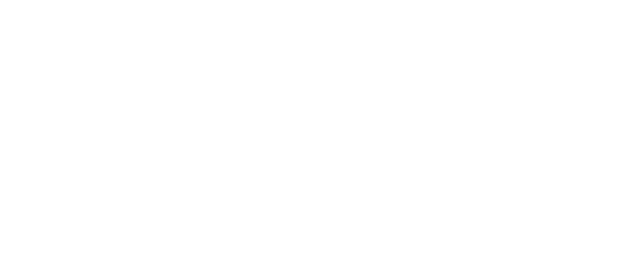
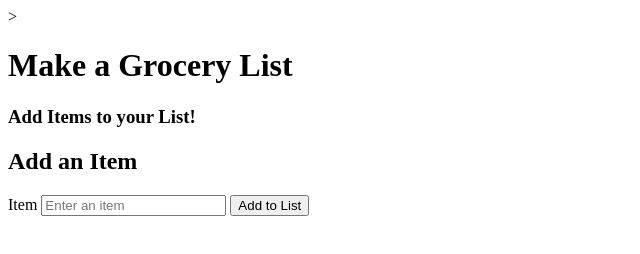
Before and after one commit to arl18-08/arl18-08.github.io, a plain HTML site: page afinalproj/grocery.html in a window 1280 px wide. Shown: the whole page, without its empty margins (0-640 px from the left). Drawn offline with Linux system fonts and the light colour scheme.

Commit message:
clean and grocery html push

```diff
--- a/afinalproj/clean.html
+++ b/afinalproj/clean.html
@@ -1,12 +1,16 @@
 <!DOCTYPE html>
 <html>
     <header>
-        <title>Clean</title>
-         <link rel="stylesheet" href="homepagestyle.css">
+        <title>Clean your Place</title>
+         <link rel="stylesheet" href="clean.css">
     </header>
 
     <body>
-        <ul>
+        <header>
+            <h1>Check off Items once they are Clean!</h1>
+        </header>
+       <main>
+         <ul>
             <li>sweep the floors</li>
             <li>vacuum the carpet</li>
             <li>do the dishes</li>
@@ -16,6 +20,8 @@
             <li>dust</li>
             <li>do the laundry</li>
         </ul>
+       </main>
+
     </body>
      <script src="clean.js"></script>
 
--- a/afinalproj/grocery.html
+++ b/afinalproj/grocery.html
@@ -0,0 +1,37 @@
+<!DOCTYPE html>>
+<html>
+    <header>
+        <title>Make a Grocery List</title>
+        <link rel="stylesheet" href="grocery.css">
+    </header>
+
+    <body>
+        <header> <h1>Make a Grocery List</h1> </header>
+        <h3>Add Items to your List!</h3>
+        <main>
+            <section aria-labelledby="checklist-heading">
+                <h2 id="checklist-heading">Add an Item</h2>
+
+                <form id="checklist-form">
+                 <label for="item-input">Item</label>
+                 <input
+                      type="text"
+                      id="item-input"
+                      name="item"
+                      placeholder="Enter an item"
+                      autocomplete="off"
+                     required
+                 >
+                 <button type="submit">Add to List</button>
+             </form>
+
+             <ul id="checklist">
+            <!-- add items here -->
+             </ul>
+    </section>
+
+</main>
+
+    </body>
+
+</html>
```
Also changed, not shown: afinalproj/homepage.html (+4 -1 lines), afinalproj/grocery.css (added).
